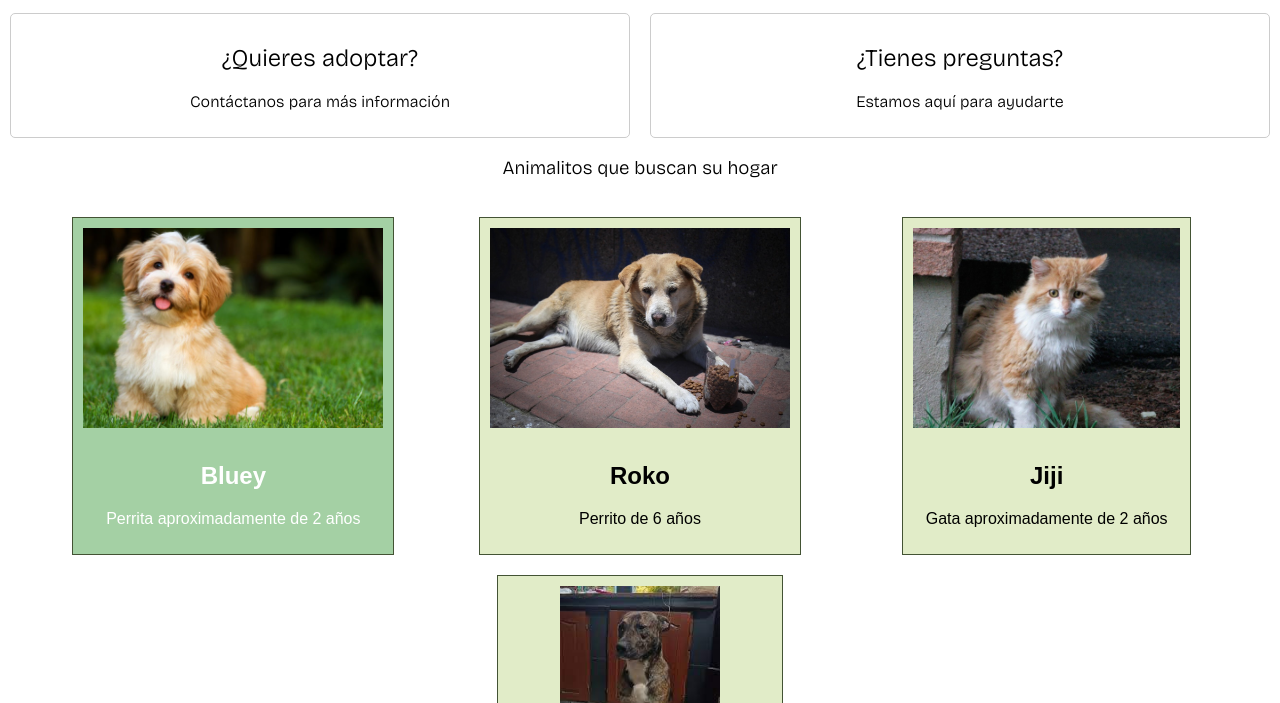
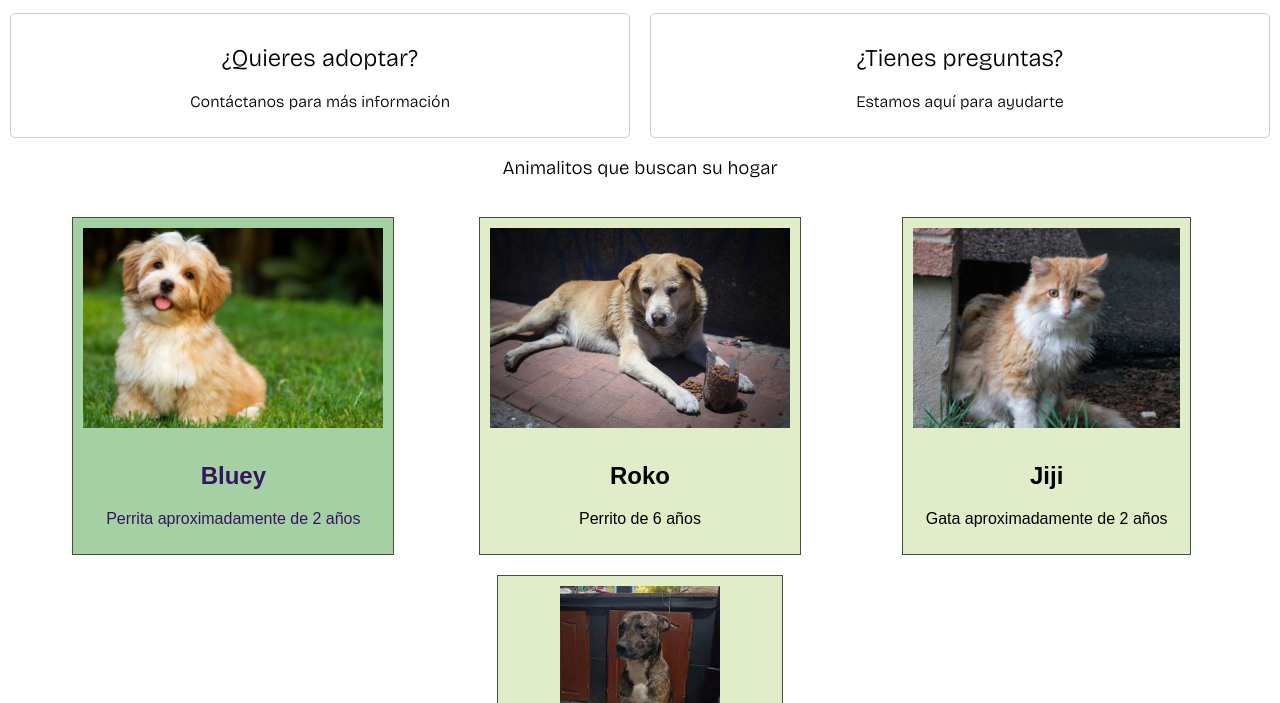
Before and after one commit to Margi81/proyecto_fundacion, a plain HTML site: page index.html in a window 1280 px wide. In both pictures the pointer is over the element 233 px from the left and 483 px from the top of the page. Shown: the part 97-800 px from the top of the page. Drawn offline with nearby package versions, Linux system fonts and the light colour scheme.

Commit message:
formularios_estilos

```diff
--- a/styles.css
+++ b/styles.css
@@ -132,7 +132,7 @@ button {
 
 .mascota:hover{
     background-color: #A4D0A4;
-    color: white;
+    color: #35155D;
 }
 
 .mascota img {
```
